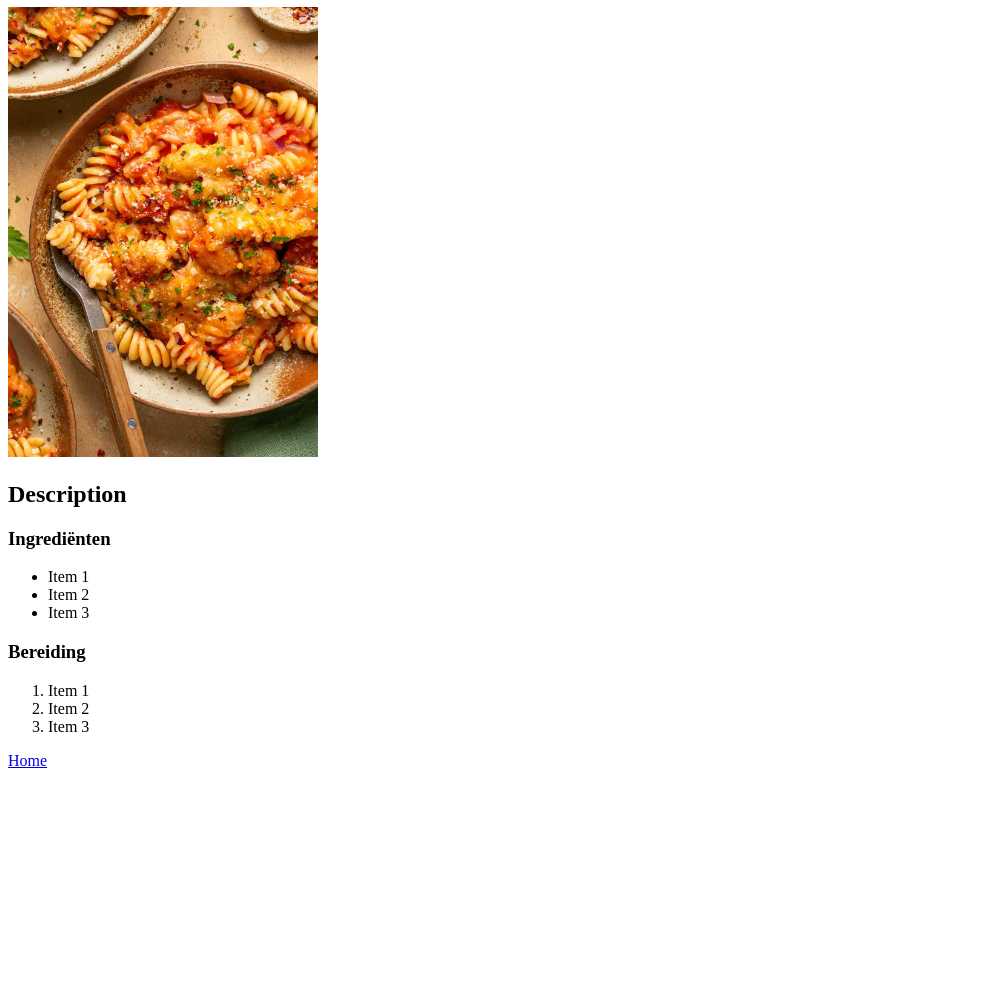
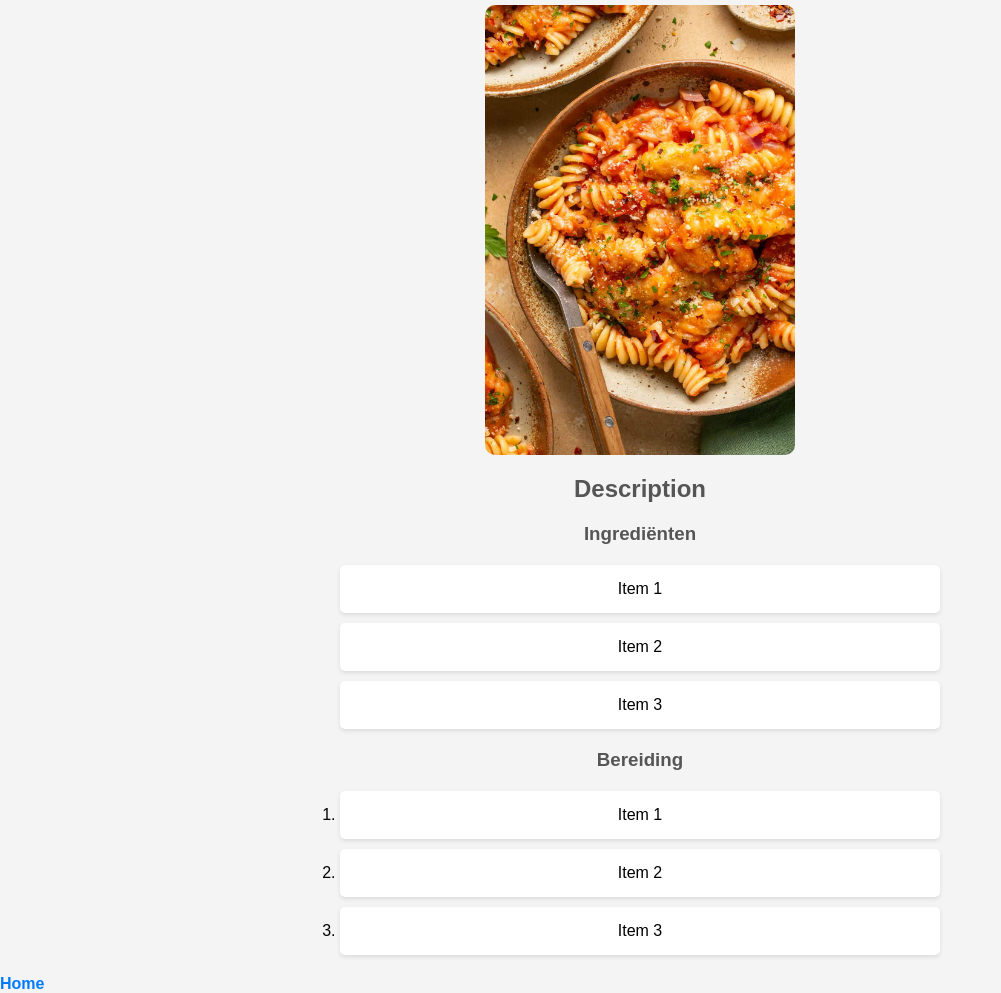
Before and after one commit to vicm-code/odin-recipes, a plain HTML site: page recipes/pasta-tomatenroom.html in a window 1280 px wide. Shown: the part 73-1066 px from the top of the page, without its empty margins (0-1001 px from the left). Before the commit the page ends 851 px from the top, so only its background shows below. Drawn offline with Linux system fonts and the light colour scheme.

Commit message:
feat: added style to pasta-tomatenroom page

```diff
--- a/recipes/pasta-tomatenroom.html
+++ b/recipes/pasta-tomatenroom.html
@@ -4,6 +4,7 @@
 <head>
     <meta charset="UTF-8">
     <title>Odin recipes</title>
+    <link rel="stylesheet" href="../styles.css">
 </head>
 
 <body>
@@ -27,7 +28,7 @@
         <li>Item 3</li>
     </ol>
 
-    <a href="..\index.html">Home</a>
+    <a href="../index.html">Home</a>
 </body>
 
 </html>
--- a/styles.css
+++ b/styles.css
@@ -36,3 +36,31 @@ a {
 a:hover {
     color: #0056b3;
 }
+
+/* Additional styles for pasta-tomatenroom.html */
+img {
+    display: block;
+    margin: 20px auto;
+    border-radius: 10px;
+}
+
+h2,
+h3 {
+    text-align: center;
+    color: #555;
+}
+
+ol {
+    max-width: 600px;
+    margin: 20px auto;
+    padding: 0;
+}
+
+ol li {
+    background-color: #fff;
+    margin: 10px 0;
+    padding: 15px;
+    border-radius: 5px;
+    box-shadow: 0 2px 4px rgba(0, 0, 0, 0.1);
+    text-align: center;
+}
```
Also changed, not shown: index.html (+3 -0 lines).
